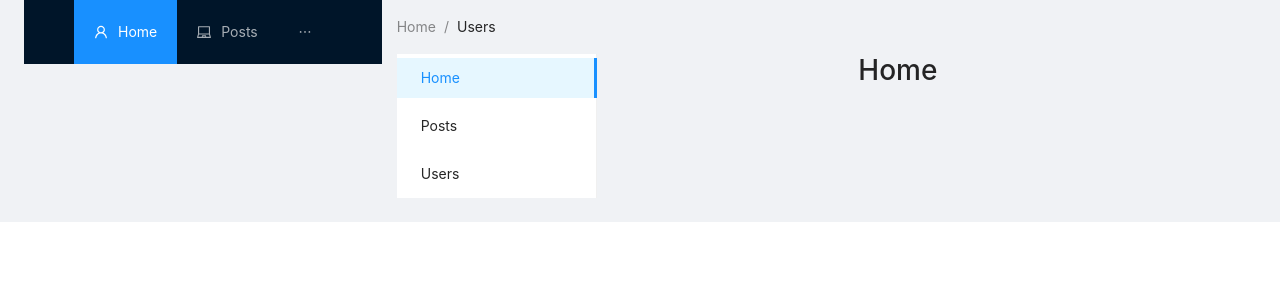
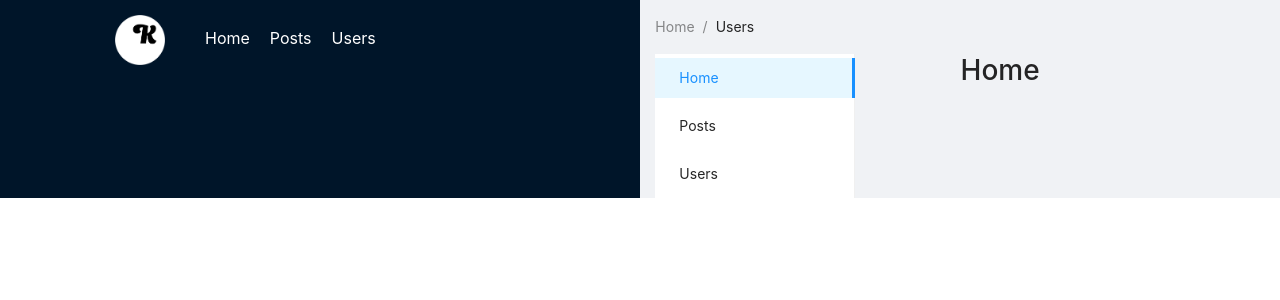
Before and after one commit to kaliostro1979/kalio, a React (Create React App) app: page / in a window 1280 px wide. Shown: the top 300 px of the page. Built offline with nearby package versions, Linux system fonts and the light colour scheme.

Commit message:
Header fix

```diff
--- a/src/App.js
+++ b/src/App.js
@@ -10,7 +10,7 @@ function App() {
 
     return (
 
-        <Layout className="App" style={{padding: '0 24px 24px'}}>
+        <Layout className="App">
             <Router>
                 <BlockHeader/>
                 <BlockContent/>
--- a/src/components/Header.jsx
+++ b/src/components/Header.jsx
@@ -1,35 +1,34 @@
 import React from 'react'
 import {Header} from "antd/lib/layout/layout";
-import { UserOutlined, LaptopOutlined, NotificationOutlined } from '@ant-design/icons';
+import {UserOutlined, LaptopOutlined, NotificationOutlined} from '@ant-design/icons';
 import Menu from "antd/lib/menu";
 import {Link} from "react-router-dom";
 import {homeUrl, postsUrl, usersUrl} from "../layout/URL";
+import {Container, Row, Col} from "react-bootstrap";
 
 
-
-
-const BlockHeader = ()=>{
-    return(
-        <Header className="header">
-            <div className="logo" />
-            <Menu theme="dark" mode="horizontal" defaultSelectedKeys={['1']}>
-                <Menu.Item key="1" icon={<UserOutlined />}>
-                    <Link to={homeUrl}>
-                        Home
-                    </Link>
-                </Menu.Item>
-                <Menu.Item key="2" icon={<LaptopOutlined />}>
-                    <Link to={postsUrl}>
-                        Posts
-                    </Link>
-                </Menu.Item>
-                <Menu.Item key="3" icon={<NotificationOutlined />}>
-                    <Link to={usersUrl}>
-                        Users
-                    </Link>
-                </Menu.Item>
-            </Menu>
-        </Header>
+const BlockHeader = () => {
+    return (
+        <header id="header">
+            <Container>
+                <Row>
+                    <Col lg={12}>
+                        <div className="header-inner">
+                            <div className="logo">
+                                <img src="/assets/images/logo.png" alt=""/>
+                            </div>
+                            <div className="nav">
+                                <ul>
+                                    <li><Link to={homeUrl}>Home</Link></li>
+                                    <li><Link to={postsUrl}>Posts</Link></li>
+                                    <li><Link to={usersUrl}>Users</Link></li>
+                                </ul>
+                            </div>
+                        </div>
+                    </Col>
+                </Row>
+            </Container>
+        </header>
     )
 }
 
--- a/src/index.css
+++ b/src/index.css
@@ -69,3 +69,31 @@ img{
   max-height: 50vh;
   overflow-y: auto;
 }
+
+#header{
+  padding: 15px 100px;
+  background-color: #001529;
+  width: 100vw;
+}
+
+.header-inner{
+  display: flex;
+  align-items: baseline;
+}
+
+.logo{
+  width: 50px;
+}
+
+.nav ul{
+  list-style: none;
+  display: flex;
+}
+
+.nav ul li{
+  margin-right: 20px;
+}
+
+.nav ul li a{
+  color: #ffffff;
+}
```
Also changed, not shown: public/assets/images/logo.png (added).
